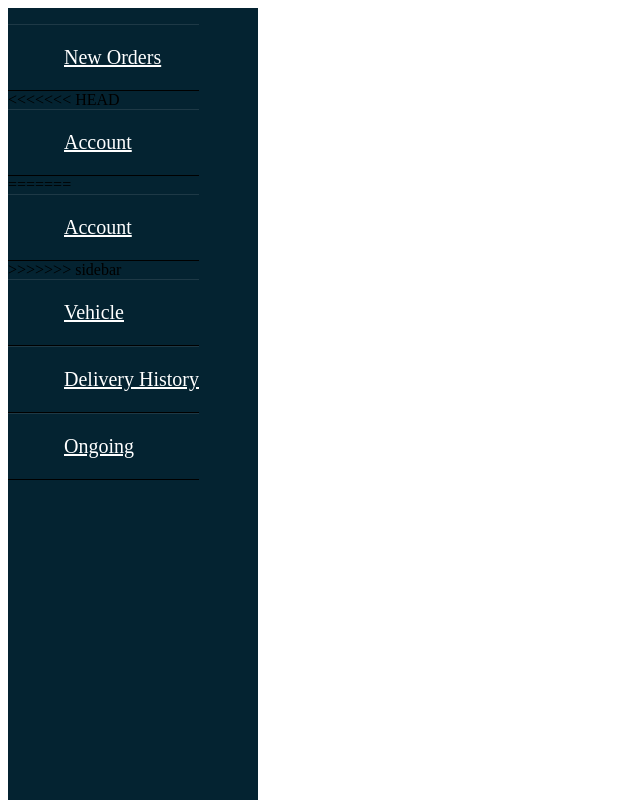
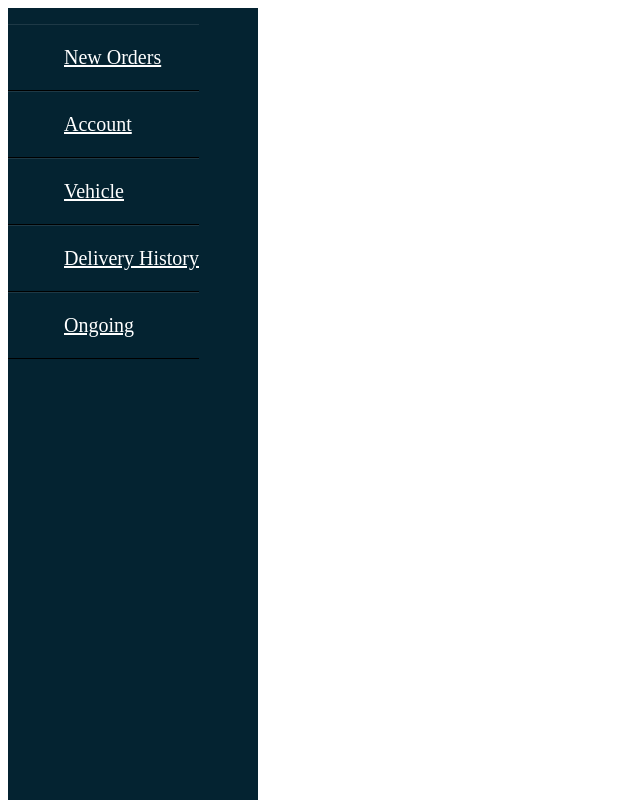
Before and after one commit to haviwijayalath/farmlink, a PHP site: page /app/views/inc/sidebars/d_person.php in a window 1280 px wide. Shown: the whole page, without its empty margins (0-640 px from the left). Run offline with PHP 8.4, Linux system fonts and the light colour scheme; some libraries are stand-ins or nearby versions.

Commit message:
edit sidebar

```diff
--- a/app/views/inc/sidebars/d_person.php
+++ b/app/views/inc/sidebars/d_person.php
@@ -4,11 +4,7 @@
 <div class="sidebar">
       <ul>
         <li><a href="<?php echo URLROOT?>/orders/neworder"><i class="fas fa-shopping-cart"></i> New Orders</a></li>
-<<<<<<< HEAD
         <li><a href="<?php echo URLROOT?>/Dpersoncontrollers/viewprofile"><i class="fas fa-user"></i> Account</a></li>
-=======
-        <li><a href="<?php echo URLROOT?>/accounts/viewprofile"><i class="fas fa-user"></i> Account</a></li>
->>>>>>> sidebar
         <li><a href="<?php echo URLROOT?>/vehicles/vehicleinfo"><i class="fas fa-truck"></i> Vehicle</a></li>
         <li><a href="<?php echo URLROOT?>/orders/orderhistory"><i class="fas fa-history"></i> Delivery History</a></li>
         <li><a href="<?php echo URLROOT?>/orders/ongoing"><i class="fa-solid fa-truck-fast"></i>Ongoing</a></li>
```
